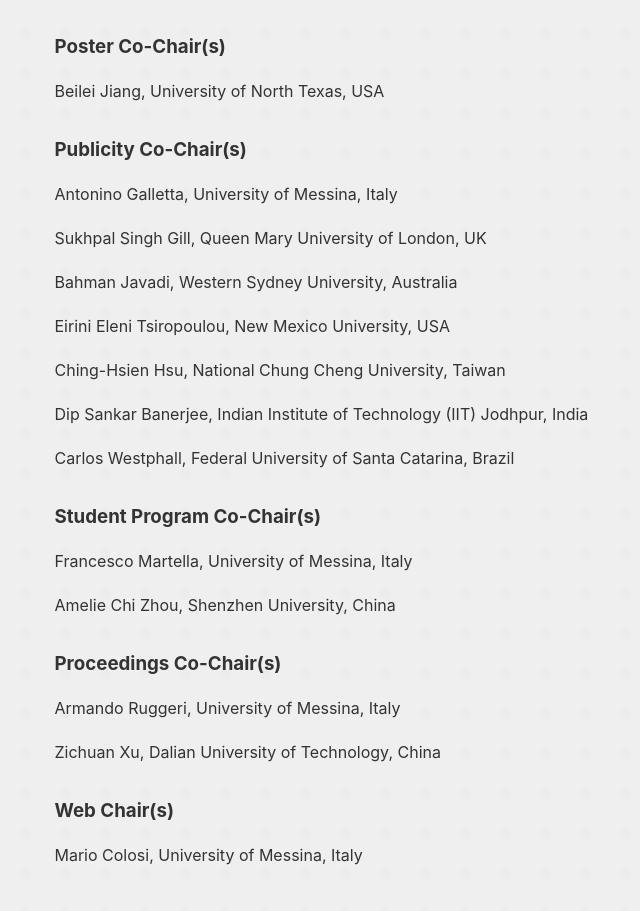
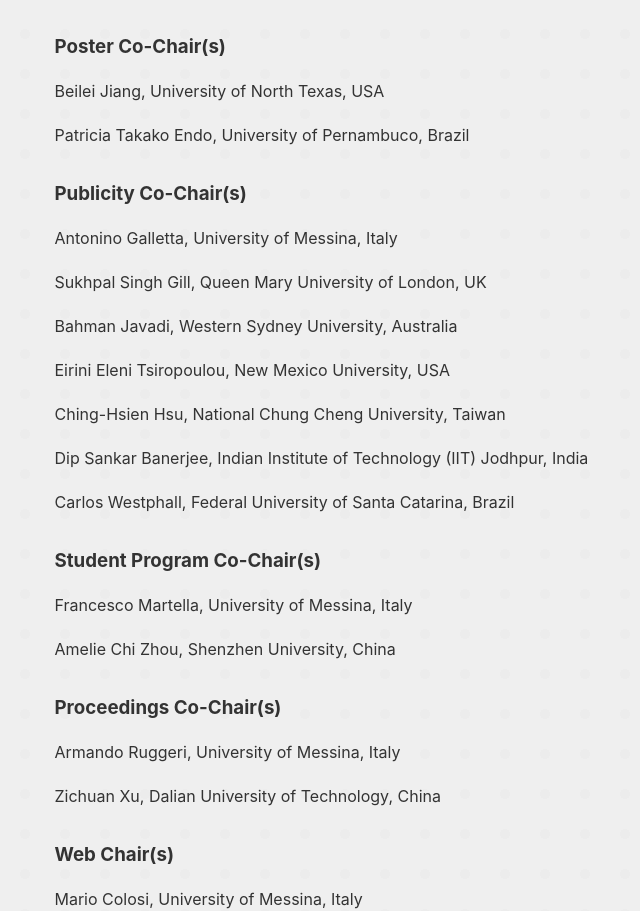
Before and after one commit to UCC-Conference/BDCAT2023, a React (Create React App) app: page /organizing-committee in a window 1280 px wide. Shown: the part 847-1758 px from the top of the page, without its empty margins (96-736 px from the left). Built offline with nearby package versions, Linux system fonts and the light colour scheme.

Commit message:
update: new poster co-chair added

```diff
--- a/src/pages/OrganizingCommittee.js
+++ b/src/pages/OrganizingCommittee.js
@@ -65,6 +65,9 @@
                         </tr>
                         <tr>
                             <td>Beilei Jiang, University of North Texas, USA</td>
+                        </tr>
+                        <tr>
+                            <td>Patricia Takako Endo, University of Pernambuco, Brazil</td>
                         </tr>
 
                         <tr>
```
